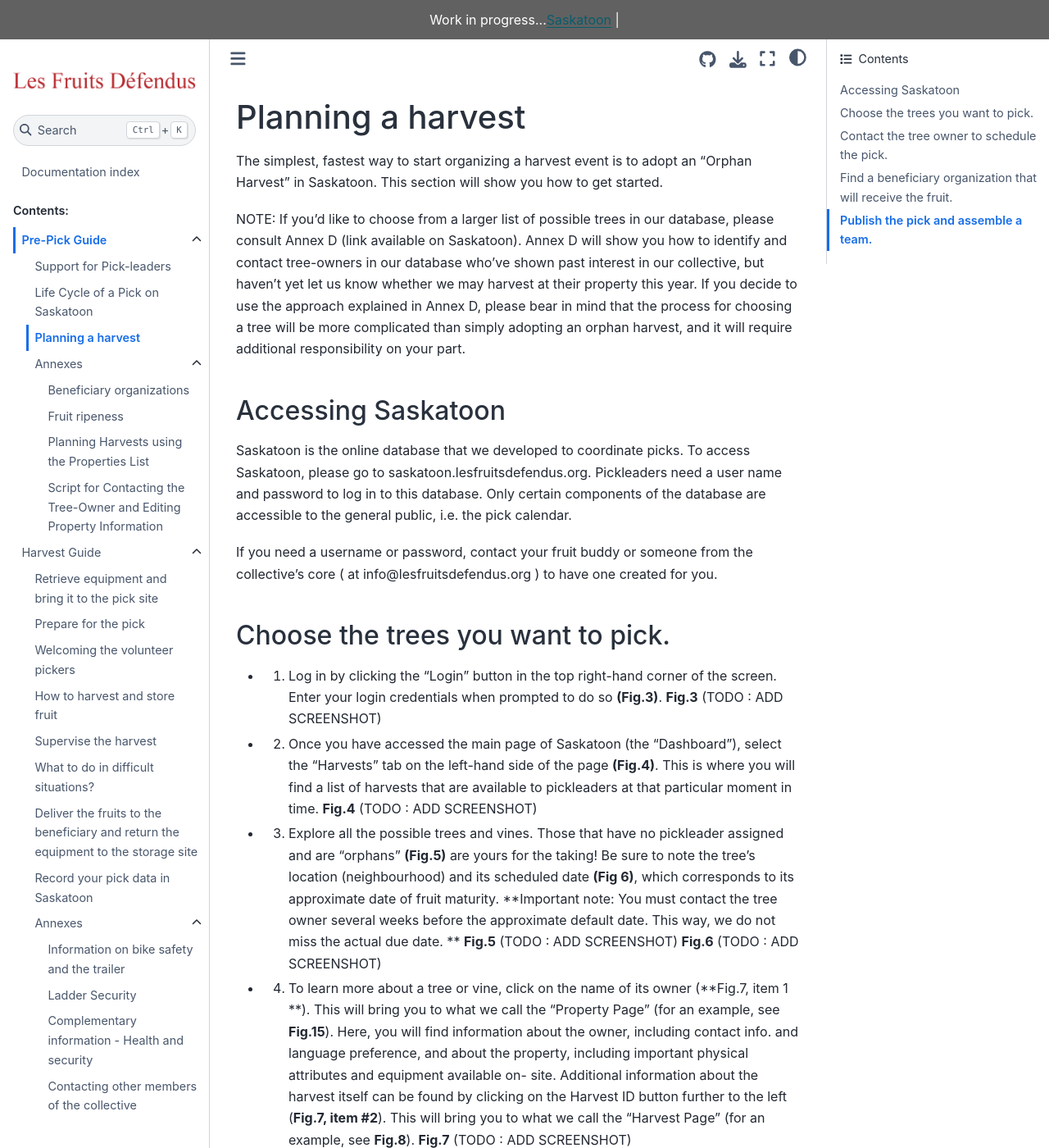
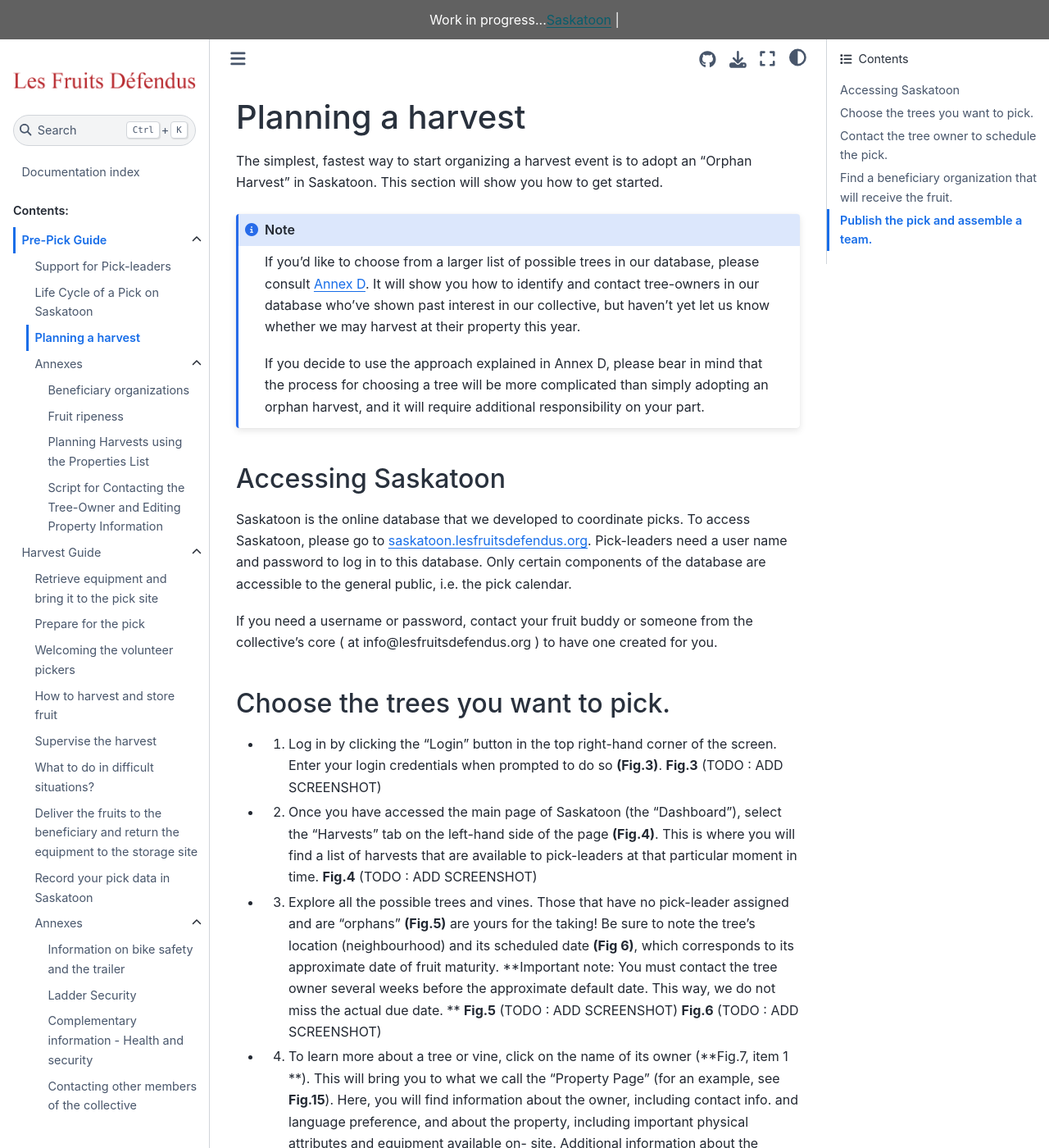
Before and after one commit to LesFruitsDefendus/guides, a Sphinx documentation site: the page built from docs/source/pre-pick-guide/planning-a-harvest.md, in a window 1280 px wide and 1400 px high. Shown: the whole window at 82% size. Built offline with Sphinx 7.4.7 and the Sphinx Book theme 1.1.4, drawn with Linux system fonts in a browser that asks for light colours; some of the changed text lies outside the part shown.

Commit message:
Fix bunch of spelling errors

````diff
--- a/docs/source/pre-pick-guide/planning-a-harvest.md
+++ b/docs/source/pre-pick-guide/planning-a-harvest.md
@@ -2,11 +2,18 @@
 
 The simplest, fastest way to start organizing a harvest event is to adopt an “Orphan Harvest” in Saskatoon. This section will show you how to get started.
 
-NOTE: If you’d like to choose from a larger list of possible trees in our database, please consult Annex D (link available on Saskatoon). Annex D will show you how to identify and contact tree-owners in our database who’ve shown past interest in our collective, but haven’t yet let us know whether we may harvest at their property this year. If you decide to use the approach explained in Annex D, please bear in mind that the process for choosing a tree will be more complicated than simply adopting an orphan harvest, and it will require additional responsibility on your part.
+```{admonition} Note
+:class: note
+
+If you’d like to choose from a larger list of possible trees in our database, please consult {ref}`Annex D <annex-D>`.
+It will show you how to identify and contact tree-owners in our database who’ve shown past interest in our collective, but haven’t yet let us know whether we may harvest at their property this year.
+
+If you decide to use the approach explained in Annex D, please bear in mind that the process for choosing a tree will be more complicated than simply adopting an orphan harvest, and it will require additional responsibility on your part.
+```
 
 ## Accessing Saskatoon
 
-Saskatoon is the online database that we developed to coordinate picks. To access Saskatoon, please go to saskatoon.lesfruitsdefendus.org. Pickleaders need a user name and password to log in to this database. Only certain components of the database are accessible to the general public, i.e. the pick calendar.
+Saskatoon is the online database that we developed to coordinate picks. To access Saskatoon, please go to [saskatoon.lesfruitsdefendus.org](https://saskatoon.lesfruitsdefendus.org). Pick-leaders need a user name and password to log in to this database. Only certain components of the database are accessible to the general public, i.e. the pick calendar.
 
 If you need a username or password, contact your fruit buddy or someone from the collective’s core ( at info@lesfruitsdefendus.org ) to have one created for you.
 
@@ -15,10 +22,10 @@
 - 1) Log in by clicking the “Login” button in the top right-hand corner of the screen. Enter your login credentials when prompted to do so **(Fig.3)**.
 **Fig.3** (TODO : ADD SCREENSHOT)
 
-- 2) Once you have accessed the main page of Saskatoon (the “Dashboard”), select the “Harvests” tab on the left-hand side of the page **(Fig.4)**. This is where you will find a list of harvests that are available to pickleaders at that particular moment in time.
+- 2) Once you have accessed the main page of Saskatoon (the “Dashboard”), select the “Harvests” tab on the left-hand side of the page **(Fig.4)**. This is where you will find a list of harvests that are available to pick-leaders at that particular moment in time.
 **Fig.4** (TODO : ADD SCREENSHOT)
 
-- 3) Explore all the possible trees and vines. Those that have no pickleader assigned and are “orphans” **(Fig.5)** are yours for the taking! Be sure to note the tree’s location (neighbourhood) and its scheduled date **(Fig 6)**, which corresponds to its approximate date of fruit maturity. **Important note: You must contact the tree owner several weeks before the approximate default date. This way, we do not miss the actual due date. **
+- 3) Explore all the possible trees and vines. Those that have no pick-leader assigned and are “orphans” **(Fig.5)** are yours for the taking! Be sure to note the tree’s location (neighbourhood) and its scheduled date **(Fig 6)**, which corresponds to its approximate date of fruit maturity. **Important note: You must contact the tree owner several weeks before the approximate default date. This way, we do not miss the actual due date. **
  **Fig.5** (TODO : ADD SCREENSHOT)
  **Fig.6** (TODO : ADD SCREENSHOT)
 
@@ -32,15 +39,15 @@
 A few important things to keep in mind when adopting trees:
 
 - Try to give priority to those with earlier due dates (these are more urgent).
-- Try not to choose too many trees with pick dates that are close to each other, so that you do not become overwhelmed. It’s important to keep in mind that scheduling a harvest is dependent on many unpredictable variables (weather, your schedule, the treeowner’s schedule, etc.). We request that you not adopt more than three (3) harvests at the same time.
-- **Once you’ve adopted a harvest**, you are responsible for this tree (see the next steps to understand what this responsibility entails). **If, for whatever reason, you cannot lead a pick at a tree or vine you’ve adopted, you must un-assign yourself from that harvest (aka “unadopt”)**. If you fail to do so, we risk missing that tree or vine’s fruit! To un-assign yourself from a tree or vine you’ve adopted, follow these steps:
+- Try not to choose too many trees with pick dates that are close to each other, so that you do not become overwhelmed. It’s important to keep in mind that scheduling a harvest is dependent on many unpredictable variables (weather, your schedule, the tree owner’s schedule, etc.). We request that you not adopt more than three (3) harvests at the same time.
+- **Once you’ve adopted a harvest**, you are responsible for this tree (see the next steps to understand what this responsibility entails). **If, for whatever reason, you cannot lead a pick at a tree or vine you’ve adopted, you must unassign yourself from that harvest (aka “unadopt”)**. If you fail to do so, we risk missing that tree or vine’s fruit! To unassign yourself from a tree or vine you’ve adopted, follow these steps:
   - 1) In the “Harvests” tab, select your tree or vine’s ID number (see **Fig 7, item #2**).
   - 2) Click “Edit this harvest” (**Fig 9**)
 
  **Fig.9** (TODO : ADD SCREENSHOT)
 
   - 3) Change the “Harvest Status” to “Orphan” using the dropdown menu (**Fig.10**) and
-remove your name as pickleader (**Fig.11**).
+remove your name as pick-leader (**Fig.11**).
  **Fig.10** (TODO : ADD SCREENSHOT)
  **Fig.11** (TODO : ADD SCREENSHOT)
 
@@ -51,7 +58,7 @@
 **Fig.12** (TODO : ADD SCREENSHOT)
 **Fig.13** [map unavailable yet] (TODO : ADD SCREENSHOT)
 
-Always consult the pick calendar (**Fig.14**) before choosing a date and time, to avoid scheduling conflicts with other picks. Note that two picks can take place at the same time if the pickleaders use equipment located at different storage locations; in such cases, however, it is always a good idea to contact the pickleader of the conflicting timeslot to confirm who is using what.
+Always consult the pick calendar (**Fig.14**) before choosing a date and time, to avoid scheduling conflicts with other picks. Note that two picks can take place at the same time if the pick-leaders use equipment located at different storage locations; in such cases, however, it is always a good idea to contact the pick-leader of the conflicting time slot to confirm who is using what.
 
 **Fig.14** (TODO : ADD SCREENSHOT)
 
@@ -64,13 +71,18 @@
 be left. Ask them to provide one or more containers (preferably with lids, if possible).
 - If there is no compost bin at the property, request to have garbage bags left out for you for the fallen fruit.
 
-**Note**: As you are responsible for the tree/vine, you are responsible for updating the harvest information in Saskatoon with any information pertinent to the planning of the pick. Tracking such information indicates activity and progress in the organization of a pick – it helps let other Saskatoon users know what’s going on. From season to season, it can help new pickleaders gage timelines and expectations when dealing with the same trees and vines. Therefore, make sure you record the information you collect each time you communicate with the tree owner.
+```{admonition} Note
+:class: note
 
-➔ For information regarding the particular pick you are leading (short term information), add your notes into the Harvest Comments by clicking “+” or “Add new” when viewing the Harvest Page (**Fig.15**).
+As you are responsible for the tree/vine, you are responsible for updating the harvest information in Saskatoon with any information pertinent to the planning of the pick. Tracking such information indicates activity and progress in the organization of a pick – it helps let other Saskatoon users know what’s going on.
+From season to season, it can help new pick-leaders gage timelines and expectations when dealing with the same trees and vines. Therefore, make sure you record the information you collect each time you communicate with the tree owner.
+```
+
+- For information regarding the particular pick you are leading (short term information), add your notes into the Harvest Comments by clicking “+” or “Add new” when viewing the Harvest Page (**Fig.15**).
 
 **Fig.15** (TODO : ADD SCREENSHOT)
 
-➔ For all information concerning the tree itself or the owner (long term information), add your notes to the property page. You can do this by clicking “Edit property” when viewing the property page (**Fig.16**). Most notes can be added to the “Additional Information” section (**Fig.17**).
+- For all information concerning the tree itself or the owner (long term information), add your notes to the property page. You can do this by clicking “Edit property” when viewing the property page (**Fig.16**). Most notes can be added to the “Additional Information” section (**Fig.17**).
 
 **Fig.16** (TODO : ADD SCREENSHOT)
 
````
Also changed, not shown: docs/source/pre-pick-guide/annexes/D-using-the-property-list.md (+1 -0 lines).
